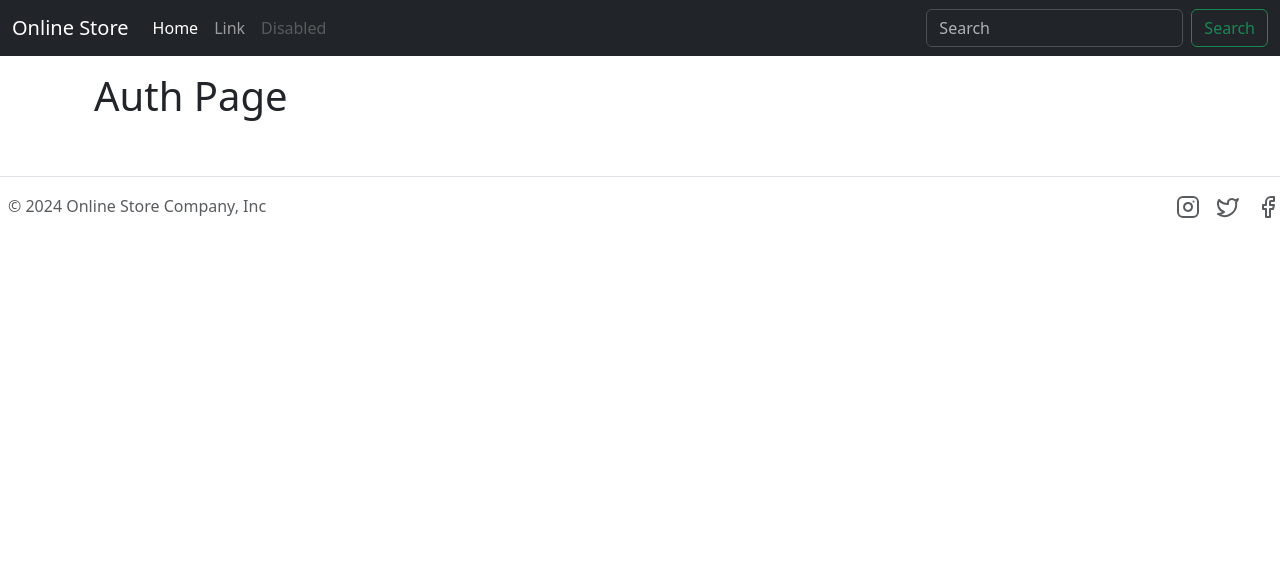
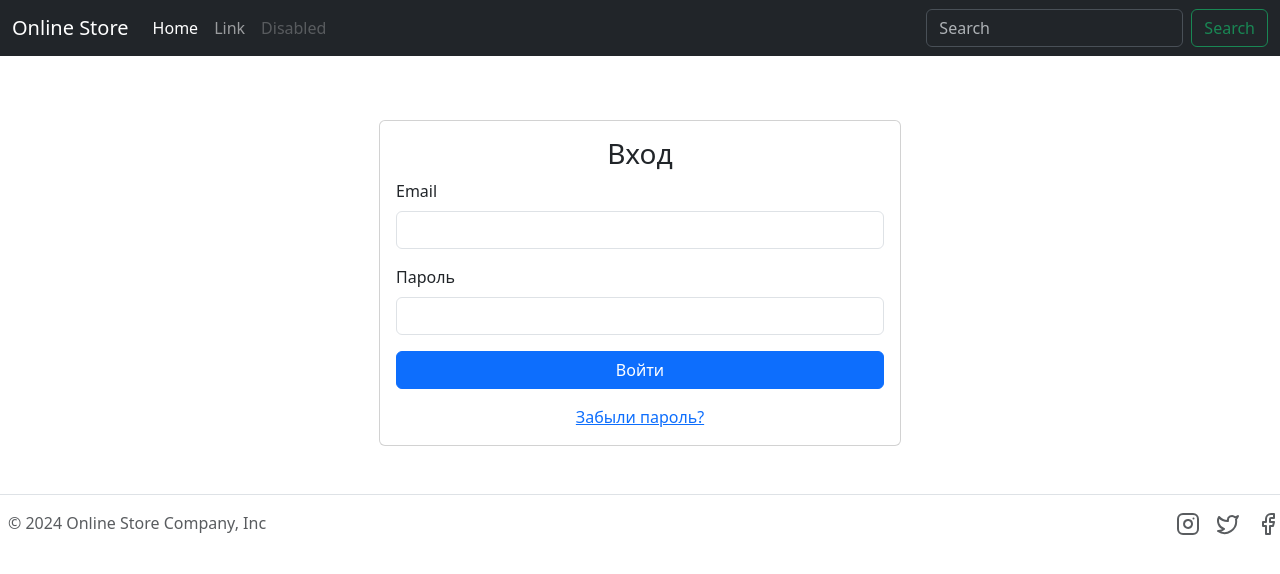
Before and after one commit to pome1lo/Modsen-pre-graduate-practice, a React (Vite) app in the folder OnlineStore/clientui/: page /login in a window 1280 px wide. Shown: the top 574 px of the page. Built offline with nearby package versions, Linux system fonts and the light colour scheme.

Commit message:
Create LoginPage

```diff
--- a/OnlineStore/clientui/src/App.jsx
+++ b/OnlineStore/clientui/src/App.jsx
@@ -2,6 +2,7 @@ import './App.css'
 import BasicLayout from "./layout/BasicLayout.jsx";
 import { BrowserRouter as Router, Routes, Route } from "react-router-dom";
 import HomePage from './components/HomePage'
+import LoginPage from "./pages/LoginPage.jsx";
 
 function App() {
     return (
@@ -10,7 +11,7 @@ function App() {
                 <Routes>
                     <Route path="/" element={<HomePage/>} />
                     <Route path="/about" element={<h1>About Page</h1>} />
-                    <Route path="/login" element={<h1>Auth Page</h1>} />
+                    <Route path="/login" element={<LoginPage/>} />
                     <Route path="/catalog" element={<h1>Catalog Page</h1>} />
                     <Route path="/profile" element={<h1>Profile Page</h1>} />
                 </Routes>
--- /dev/null
+++ b/OnlineStore/clientui/src/pages/LoginPage.jsx
@@ -0,0 +1,65 @@
+import React, { useState } from 'react';
+
+function LoginPage() {
+    const [email, setEmail] = useState('');
+    const [password, setPassword] = useState('');
+    const [error, setError] = useState('');
+
+    const handleLogin = (e) => {
+        e.preventDefault();
+        // Логика для обработки входа, например, API запрос
+        if (!email || !password) {
+            setError('Пожалуйста, заполните все поля.');
+        } else {
+            // Пример запроса для входа (замените на свою логику)
+            console.log('Логин:', email, password);
+        }
+    };
+
+    return (
+        <div className="container">
+            <div className="row justify-content-center">
+                <div className="col-md-6">
+                    <div className="card mt-5">
+                        <div className="card-body">
+                            <h3 className="card-title text-center">Вход</h3>
+                            {error && <div className="alert alert-danger">{error}</div>}
+                            <form onSubmit={handleLogin}>
+                                <div className="mb-3">
+                                    <label htmlFor="email" className="form-label">Email</label>
+                                    <input
+                                        type="email"
+                                        className="form-control"
+                                        id="email"
+                                        value={email}
+                                        onChange={(e) => setEmail(e.target.value)}
+                                        required
+                                    />
+                                </div>
+                                <div className="mb-3">
+                                    <label htmlFor="password" className="form-label">Пароль</label>
+                                    <input
+                                        type="password"
+                                        className="form-control"
+                                        id="password"
+                                        value={password}
+                                        onChange={(e) => setPassword(e.target.value)}
+                                        required
+                                    />
+                                </div>
+                                <button type="submit" className="btn btn-primary w-100">
+                                    Войти
+                                </button>
+                            </form>
+                            <div className="mt-3 text-center">
+                                <a href="/forgot-password">Забыли пароль?</a>
+                            </div>
+                        </div>
+                    </div>
+                </div>
+            </div>
+        </div>
+    );
+}
+
+export default LoginPage;
```
